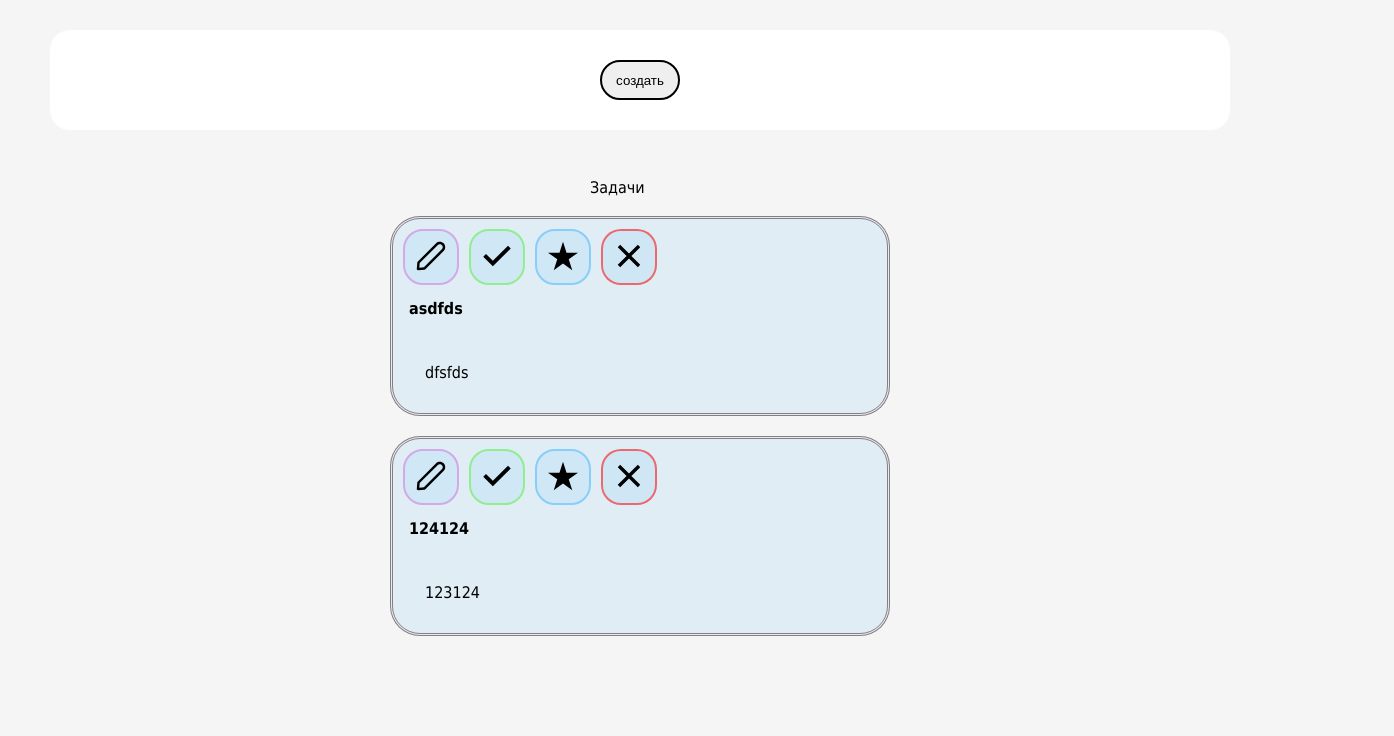
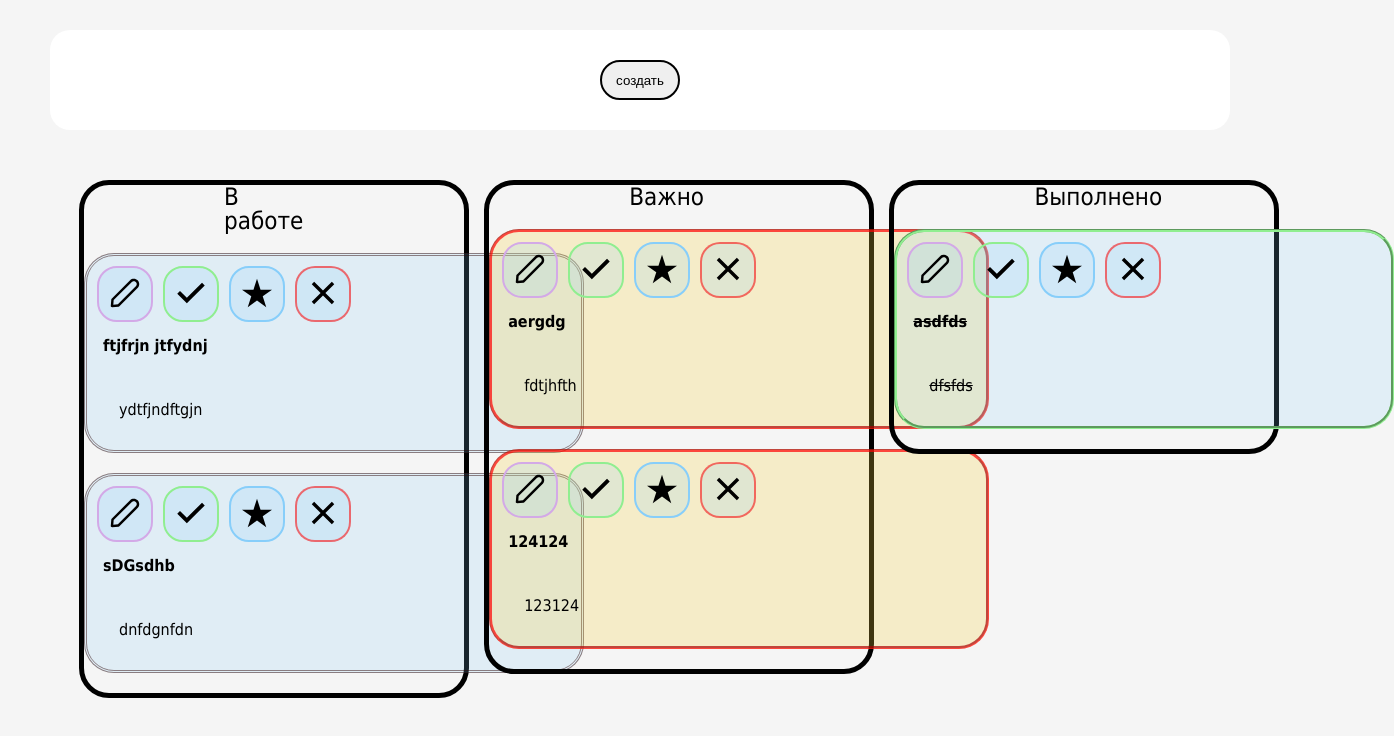
Before and after one commit to cser3000/TodoList, a React (Create React App) app in the folder todo/: page / in a window 1280 px wide. Shown: the top 736 px of the page, 1394 px wide, since content can reach past the window. Built offline with nearby package versions, Linux system fonts and the light colour scheme; data requests are answered from the project's data file.

Commit message:
Добавлены 3 колонки

```diff
--- a/todo/db.json
+++ b/todo/db.json
@@ -4,15 +4,36 @@
       "title": "124124",
       "description": "123124",
       "done": false,
-      "important": false,
-      "id": 607933
+      "important": true,
+      "id": 110381
     },
     {
       "title": "asdfds",
       "description": "dfsfds",
+      "done": true,
+      "important": true,
+      "id": 210610
+    },
+    {
+      "title": "aergdg",
+      "description": "fdtjhfth",
+      "done": false,
+      "important": true,
+      "id": 768946
+    },
+    {
+      "title": "sDGsdhb",
+      "description": "dnfdgnfdn",
       "done": false,
       "important": false,
-      "id": 210610
+      "id": 119901
+    },
+    {
+      "title": "ftjfrjn jtfydnj",
+      "description": "ydtfjndftgjn",
+      "done": false,
+      "important": false,
+      "id": 171919
     }
   ]
 }
--- a/todo/src/components/Todos/Todos.css
+++ b/todo/src/components/Todos/Todos.css
@@ -1,12 +1,14 @@
 
 .todoMain {
     margin: 50px auto;
-    width: 1000px;
+    width: 90%;
+    display: flex;
 }
 
-h1 {
+h2 {
     width: 100px;
     margin: auto;
+    font-size: 24px;
 }
 
 .todos {
@@ -15,3 +17,11 @@ h1 {
     list-style-type: none;
     padding-left: 0;
 }
+
+.todoBlock {
+    height: 100%;
+    width: 33%;
+    margin-left: 15px;
+    border: 5px solid black;
+    border-radius: 30px;
+}
--- a/todo/src/components/Todos/Todos.js
+++ /dev/null
@@ -1,20 +0,0 @@
-import './Todos.css';
-import Todo from "../Todo";
-
-function Todos({todo, onDelete, onChange, onSetTodo}) {
-
-    return (
-        <main className="todoMain">
-            <h1>Задачи</h1>
-            <ul className="todos">
-                {todo.map((data) => {
-                    return <Todo key={data.id} data={data}
-                                 onDelete={onDelete} onChange={onChange}
-                                 allData={todo} onSetTodo={onSetTodo}/>
-                })}
-            </ul>
-        </main>
-    );
-}
-
-export default Todos;
--- /dev/null
+++ b/todo/src/components/Todos/Todos.jsx
@@ -0,0 +1,42 @@
+import './Todos.css';
+import Todo from "../Todo";
+
+function Todos({todo, onDelete, onChange, onSetTodo}) {
+
+    return (
+        <main className="todoMain">
+            <div className="todoBlock">
+                <h2>В работе</h2>
+                <ul className="todos">
+                    {todo.map((data) => {
+                        return !data.done && !data.important ? <Todo key={data.id} data={data}
+                                     onDelete={onDelete} onChange={onChange}
+                                     allData={todo} onSetTodo={onSetTodo}/> : null;
+                    })}
+                </ul>
+            </div>
+            <div className="todoBlock">
+                <h2>Важно</h2>
+                <ul className="todos">
+                    {todo.map((data) => {
+                        return data.important && !data.done ? <Todo key={data.id} data={data}
+                                     onDelete={onDelete} onChange={onChange}
+                                     allData={todo} onSetTodo={onSetTodo}/> : null;
+                    })}
+                </ul>
+            </div>
+            <div className="todoBlock">
+                <h2>Выполнено</h2>
+                <ul className="todos">
+                    {todo.map((data) => {
+                        return data.done ? <Todo key={data.id} data={data}
+                                     onDelete={onDelete} onChange={onChange}
+                                     allData={todo} onSetTodo={onSetTodo}/> : null;
+                    })}
+                </ul>
+            </div>
+        </main>
+    );
+}
+
+export default Todos;
--- a/todo/src/servise/servise.js
+++ b/todo/src/servise/servise.js
@@ -28,9 +28,7 @@ export function create(title, description, done = false, important = false) {
             important,
             id: createId(),
         })
-    })
-        .then((response) => response.json())
-
+    }).then((response) => response.json())
 }
 
 export function update(data, newInfo) {
```
Also changed, not shown: todo/src/components/App/App.jsx (renamed from todo/src/components/App/App.js), todo/src/components/App/index.jsx (renamed from todo/src/components/App/index.js), todo/src/components/CreateTodoForm/index.jsx (renamed from todo/src/components/CreateTodoForm/index.js), todo/src/components/Header/index.jsx (renamed from todo/src/components/Header/index.js), todo/src/components/Todo/Todo.jsx (renamed from todo/src/components/Todo/Todo.js), todo/src/components/Todo/index.jsx (renamed from todo/src/components/Todo/index.js), todo/src/components/Todos/index.jsx (renamed from todo/src/components/Todos/index.js).
